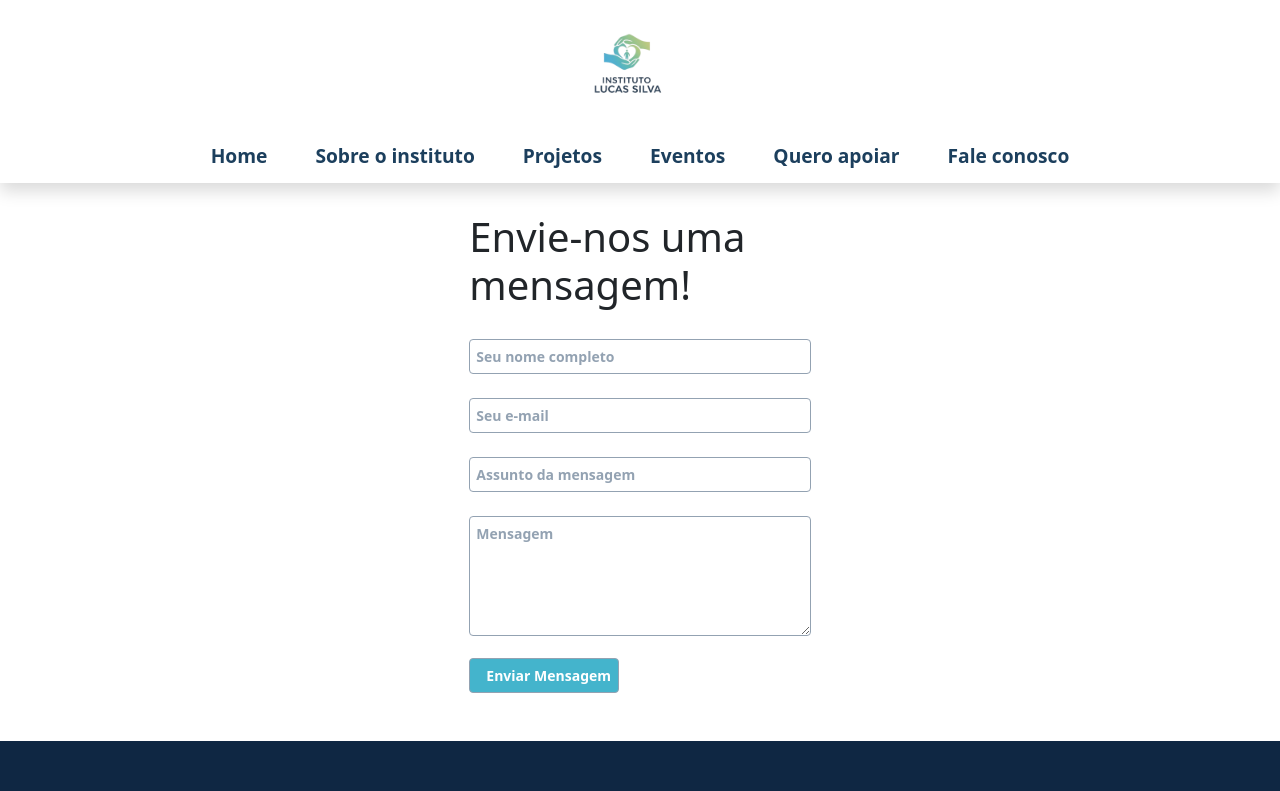
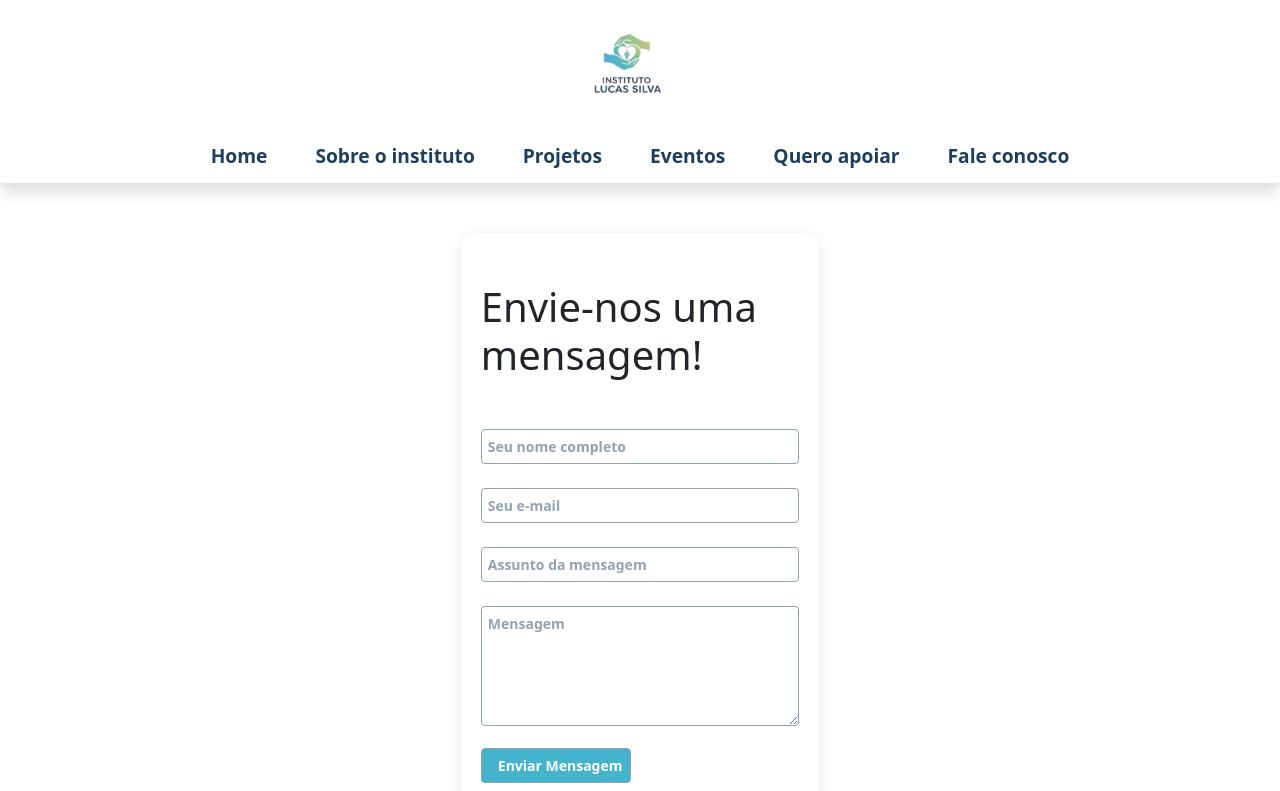
Before and after one commit to matheusdamacena593/projeto_instituto_lucas_silva, a React (Vite) app in the folder spa/: page /fale-conosco in a window 1280 px wide. Shown: the top 791 px of the page. Built offline with nearby package versions, Linux system fonts and the light colour scheme.

Commit message:
Adicionar card no fale conosco

```diff
--- a/spa/src/Pages/FaleConosco/FaleConosco.tsx
+++ b/spa/src/Pages/FaleConosco/FaleConosco.tsx
@@ -8,7 +8,7 @@ export default function FaleConosco(){
     return (
         <div className={styles.contactContainer}>
             <div className="d-flex justify-content-center">
-                <div className="contact-form-wrapper col-lg-8 col-md-10">
+                <div className={`contact-form-wrapper col-lg-8 col-md-10 ${styles.contactCard}`}>
                     <h1 className={styles.contactTitle}>Envie-nos uma mensagem!</h1>
                     <form>
                         <Input
@@ -55,4 +55,5 @@ export default function FaleConosco(){
         </div>
     );
 
+
 };
--- a/spa/src/Pages/FaleConosco/FaleConoscoStyle.module.scss
+++ b/spa/src/Pages/FaleConosco/FaleConoscoStyle.module.scss
@@ -7,3 +7,16 @@
   margin-top: 30px;
   margin-bottom:30px;
 }
+
+.contactCard {
+  background-color: #ffffff;
+  border-radius: 16px;
+  box-shadow: 0 4px 16px rgba(0, 0, 0, 0.1);
+  padding: 20px;
+  margin-bottom: 30px;
+  margin-top: 50px;
+  display: flex;
+  flex-direction: column;
+  gap: 20px;
+  width: 70%;
+}
```
